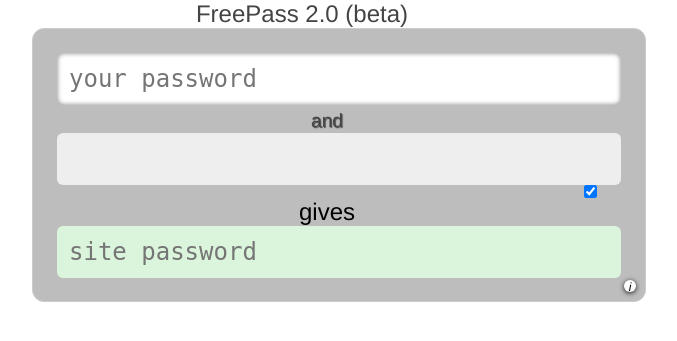
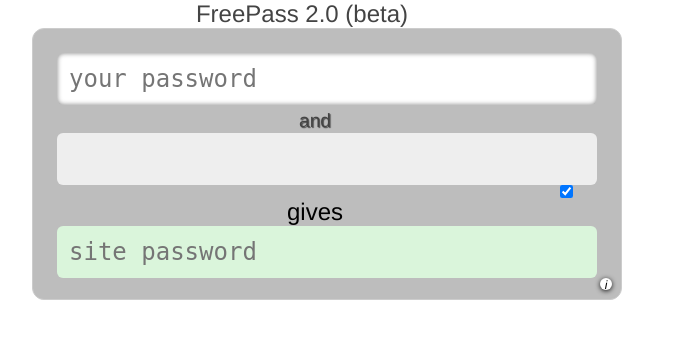
Before and after one commit to zimbatm/freepass, a PHP site: page /freepass.html in a window 1280 px wide. Shown: the top 341 px of the page, without its empty margins (338-1015 px from the left). Run offline with PHP 8.4, Linux system fonts and the light colour scheme.

Commit message:
Trying to fix the padding issue Try#	modified:   src/freepass.css

```diff
--- a/src/freepass.css
+++ b/src/freepass.css
@@ -33,7 +33,9 @@ p {
 #freepass {
   position: relative;
   width: 100%;
-  height: 14em;
+
+  font-size: 1.5em;
+  height: 9.25em;
   margin-bottom: 4em;
 
   -webkit-perspective: 600;
@@ -43,7 +45,6 @@ p {
 #freepass > div {
   background-color: #bdbdbd;
   padding: 1em;
-  padding-right: 2em;
   border: 1px solid #ccc;
   float: none;
   position: absolute;
@@ -52,11 +53,14 @@ p {
   width: inherit;
   height: inherit;
 
-  font-size: 1.5em;
   text-align: center;
 
   text-shadow: 1px  1px 1px rgba(0,0,0,0.6);
   border-radius: 0.5em;
+}
+
+#freepass .front > div {
+  margin-right: 1em;
 }
 
 #freepass input {
--- a/src/freepass.html
+++ b/src/freepass.html
@@ -10,6 +10,7 @@
   <h1 id="title">FreePass 2.0 (beta)</h1>
   <form id="freepass">
     <div class="front">
+      <div>
         <input class="masterpw" type="password" autofocus placeholder="your password" title="master password">
 
         <label for="domain" class="domain-label">and</label>
@@ -27,6 +28,7 @@
 
         <button class="info" title="info">i</button>
       </div>
+    </div>
     <div class="back">
       FreePass gives you a unique password per website by combining the domain and a master password.
 
```
Lines whose indentation alone changed are shown as unchanged.
